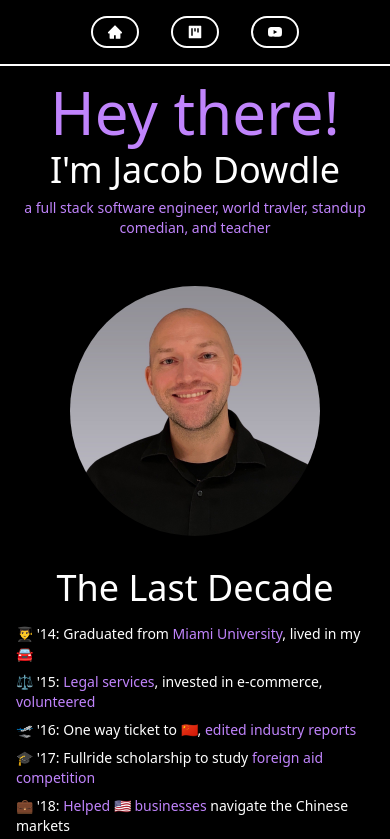
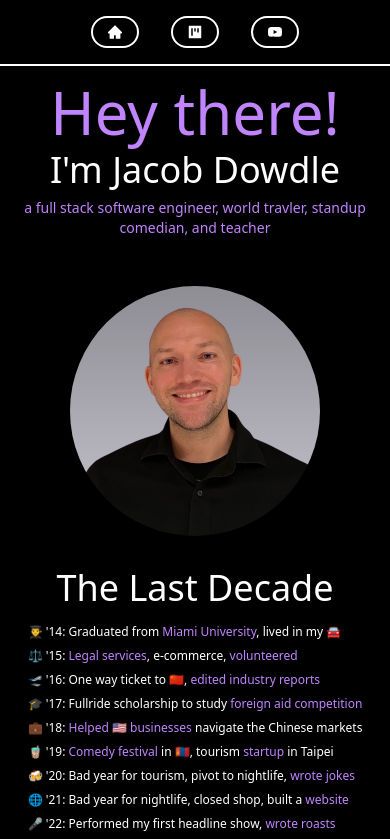
Before and after one commit to jakovid/portfolio, a Next.js app: page / in a window 390 px wide. Shown: the top 839 px of the page. Built offline with nearby package versions, Linux system fonts and the light colour scheme.

Commit message:
fixed minor style issues, and finished the ending of the OMD story

```diff
--- a/components/header.js
+++ b/components/header.js
@@ -1,11 +1,11 @@
 import Link from "next/link"
 import {AiFillHome, AiFillProject, AiFillYoutube} from "react-icons/ai"
-import {BiBookContent} from "react-icons/bi"
+import { FaGithub, FaLinkedin } from "react-icons/fa";
 
 export default function BuildHeader(){
     return(
         <header className="border-white w-full border-b-2 p-4 flex justify-between items-center">
-            <div className="hidden md:inline text-xl w-full">Jacob Dowdle | Software Engineer</div>
+            <div className="hidden md:flex text-xl w-full items-center gap-2">Jacob Dowdle | <a href="https://github.com/jakovid" target="_blank"><FaGithub /></a> <a href="https://www.linkedin.com/in/jacobdowdle/" target="_blank"><FaLinkedin /></a> </div>
             <div className="flex items-center w-full justify-center gap-8 sm:gap-3">
                 <Link
                     href="/"
@@ -20,7 +20,7 @@ export default function BuildHeader(){
                     className="border-white border-2 items-center w-12 h-8 sm:w-24 flex justify-center rounded-s-full rounded-e-full cursor-pointer hover:bg-purple-400 hover:border-purple-400"
                 >
                     <div className="sm:hidden">< AiFillProject /></div>
-                    <div className="hidden sm:inline">Project</div>
+                    <div className="hidden sm:inline">Projects</div>
                 </Link>
 
                 {/* <Link
--- a/components/home/hero.js
+++ b/components/home/hero.js
@@ -12,16 +12,16 @@ export default function BuildHomeHero(){
                 <div className="flex flex-col items-center gap-4">
                     <div className="text-4xl md:text-2xl">The Last Decade</div>
                     <div className="flex flex-col gap-2 md:gap-1">
-                        <div className="text-sm md:text-lg">👨‍🎓 &apos;14: Graduated from <a href="https://miamioh.edu/" className="text-purple-400">Miami University</a>, lived in my 🚘</div>
-                        <div className="text-sm md:text-lg">⚖️ &apos;15: <a href="https://resecon.com/" className="text-purple-400">Legal services</a>, invested in e-commerce, <a href="https://nhm.org/" className="text-purple-400">volunteered</a></div>
-                        <div className="text-sm md:text-lg">🛫 &apos;16: One way ticket to 🇨🇳, <a href="https://www.cninsights.com/" className="text-purple-400">edited industry reports</a></div>
-                        <div className="text-sm md:text-lg">🎓 &apos;17: Fullride scholarship to study <a href="https://sirpa-en.fudan.edu.cn/" className="text-purple-400">foreign aid competition</a></div>
-                        <div className="text-sm md:text-lg">💼 &apos;18: <a href="https://www.amcham-shanghai.org/" className="text-purple-400">Helped 🇺🇸 businesses</a> navigate the Chinese markets</div>
-                        <div className="text-sm md:text-lg">🧋 &apos;19: <a href="https://www.pressreader.com/mongolia/the-ub-post/20190703/281767040773947" className="text-purple-400">Comedy festival</a> in 🇲🇳, tourism <a href="https://www.linkedin.com/company/onemoredrink" className="text-purple-400">startup</a> in Taipei</div>
-                        <div className="text-sm md:text-lg">🍻 &apos;20: Bad year for tourism, pivoted to nightlife, <a href="https://zh.wikipedia.org/zh-hans/%E5%8D%9A%E6%81%A9%E5%A4%9C%E5%A4%9C%E7%A7%80" className="text-purple-400">wrote jokes</a></div>
-                        <div className="text-sm md:text-lg">🌐 &apos;21: Bad year for nightlife, closed shop, built a <a href="https://www.skyeducation.online" className="text-purple-400">website</a></div>
-                        <div className="text-sm md:text-lg">🎤 &apos;22: Performed my first headline show, <a href="https://www.youtube.com/watch?v=rA2hdUWgdnc" className="text-purple-400">wrote roasts</a> </div>
-                        <div className="text-sm md:text-lg">🗽 &apos;23: <a href="https://elmntri.com/" className="text-purple-400">Prototyped</a>, returned to 🇺🇸 to join a <a href="https://formation.dev/" className="text-purple-400">fellowship</a></div>
+                        <div className="text-xs sm:text-sm md:text-lg">👨‍🎓 &apos;14: Graduated from <a href="https://miamioh.edu/" className="text-purple-400">Miami University</a>, lived in my 🚘</div>
+                        <div className="text-xs sm:text-sm md:text-lg">⚖️ &apos;15: <a href="https://resecon.com/" className="text-purple-400">Legal services</a>, e-commerce, <a href="https://nhm.org/" className="text-purple-400">volunteered</a></div>
+                        <div className="text-xs sm:text-sm md:text-lg">🛫 &apos;16: One way ticket to 🇨🇳, <a href="https://www.cninsights.com/" className="text-purple-400">edited industry reports</a></div>
+                        <div className="text-xs sm:text-sm md:text-lg">🎓 &apos;17: Fullride scholarship to study <a href="https://sirpa-en.fudan.edu.cn/" className="text-purple-400">foreign aid competition</a></div>
+                        <div className="text-xs sm:text-sm md:text-lg">💼 &apos;18: <a href="https://www.amcham-shanghai.org/" className="text-purple-400">Helped 🇺🇸 businesses</a> navigate the Chinese markets</div>
+                        <div className="text-xs sm:text-sm md:text-lg">🧋 &apos;19: <a href="https://www.pressreader.com/mongolia/the-ub-post/20190703/281767040773947" className="text-purple-400">Comedy festival</a> in 🇲🇳, tourism <a href="https://www.linkedin.com/company/onemoredrink" className="text-purple-400">startup</a> in Taipei</div>
+                        <div className="text-xs sm:text-sm md:text-lg">🍻 &apos;20: Bad year for tourism, pivot to nightlife, <a href="https://zh.wikipedia.org/zh-hans/%E5%8D%9A%E6%81%A9%E5%A4%9C%E5%A4%9C%E7%A7%80" className="text-purple-400">wrote jokes</a></div>
+                        <div className="text-xs sm:text-sm md:text-lg">🌐 &apos;21: Bad year for nightlife, closed shop, built a <a href="https://www.skyeducation.online" className="text-purple-400">website</a></div>
+                        <div className="text-xs sm:text-sm md:text-lg">🎤 &apos;22: Performed my first headline show, <a href="https://www.youtube.com/watch?v=rA2hdUWgdnc" className="text-purple-400">wrote roasts</a> </div>
+                        <div className="text-xs sm:text-sm md:text-lg">🗽 &apos;23: <a href="https://elmntri.com/" className="text-purple-400">Prototyped</a>, returned to 🇺🇸 to join a <a href="https://formation.dev/" className="text-purple-400">fellowship</a></div>
                     </div>
                 </div>
                 <div className="flex justify-end items-center">
--- a/components/home/projects.js
+++ b/components/home/projects.js
@@ -4,9 +4,9 @@ import Link from "next/link"
 
 export default function BuildProjects(){
     return(
-        <div className="flex flex-col justify-center items-center py-12">
+        <div className="flex flex-col justify-center items-center text-center py-12">
             <div className="h-2 w-full bg-purple-400"/>
-            <div id="my-projects" className="text-4xl font-bold p-8">Clients and Projects</div>
+            <div id="my-projects" className="text-3xl sm:text-4xl font-bold p-8">Clients and Projects</div>
             <div className="flex flex-col md:flex-row gap-8">
                 <Link href={'/projects/sky-education'}className="cursor-pointer">
                     <Image
--- a/pages/projects/elmntri.js
+++ b/pages/projects/elmntri.js
@@ -12,7 +12,7 @@ export default function BuildElmntriProject(){
                     <h1 className="text-3xl lg:text-4xl">Micronutrient Tracker for Elmntri</h1>
                     <h3 className="flex items-center gap-2"><FaGithub /> <Link href="https://github.com/jakovid/nutrient-tracker">github.com/jakovid/nutrient-tracker</Link></h3>
                 </div>
-                <div className="flex w-full gap-4 flex-col pb-8">
+                <div className="flex w-full gap-4 flex-col pb-8 items-center">
                     <Image src="/images/micronutrient-1.png" alt="micronutrient dashboard" height={400} width={800} className="border-8 border-purple-400 rounded-lg"/>
                     <p>In early 2023, I was trying my best to secure a full time software engineer role at a company in Taipei to stay close to my partner and friends.
                         I knew that I needed to move on to a new project in order to grow as a developer, so I started the dreaded job hunt.
--- a/pages/projects/sky-education.js
+++ b/pages/projects/sky-education.js
@@ -14,7 +14,7 @@ export default function BuildSkyEducationProject(){
                     <h3 className="flex items-center gap-2"><FaGithub /> <Link href="https://github.com/jakovid/sky-frontend">github.com/jakovid/sky-frontend</Link></h3>
                     <h3 className="flex items-center gap-2"><FaGithub /> <Link href="https://github.com/jakovid/sky-backend">github.com/jakovid/sky-backend</Link></h3>
                 </div>
-                <div className="flex w-full gap-4 flex-col pb-8">
+                <div className="flex w-full gap-4 flex-col pb-8 items-center">
                     <Image src="/images/sky-chinese.png" alt="sky education website" height={400} width={800} className="border-8 border-purple-400 rounded-lg"/>
                     <p> In the years leading up to taking on this project, I had been trying my best to keep my tourism startup alive during COVID. In order to do that while the borders were closed, we had to find cash and quickly. I had a friend that worked at an education company, and they were willing to hire me to teach part time.
                         I took that job in order to make enough cash to cover the basic necessities and keep our business afloat while we tried to find our footing. I had sunk too much time and money into it to give up.
```
Also changed, not shown: pages/projects/onemoredrink.js (+5 -5 lines).
